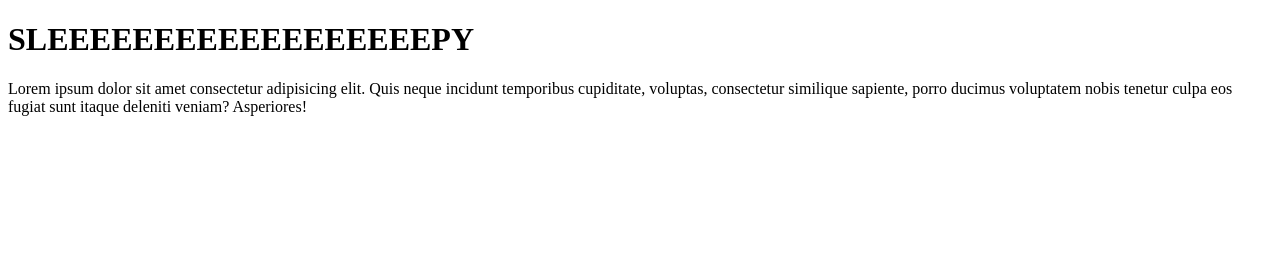
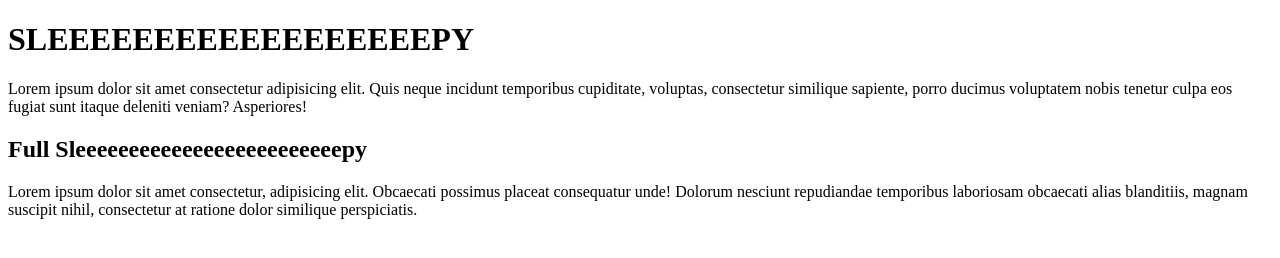
Before and after one commit to Jeeva438/Practicegit, a plain HTML site: page index.html in a window 1280 px wide. Drawn offline with Linux system fonts and the light colour scheme.

Commit message:
pls aayidu

```diff
--- a/index.html
+++ b/index.html
@@ -8,5 +8,7 @@
 <body>
   <h1>SLEEEEEEEEEEEEEEEEEEPY</h1>
   <p>Lorem ipsum dolor sit amet consectetur adipisicing elit. Quis neque incidunt temporibus cupiditate, voluptas, consectetur similique sapiente, porro ducimus voluptatem nobis tenetur culpa eos fugiat sunt itaque deleniti veniam? Asperiores!</p>
+  <h2> Full Sleeeeeeeeeeeeeeeeeeeeeeeeepy</h2>
+  <p>Lorem ipsum dolor sit amet consectetur, adipisicing elit. Obcaecati possimus placeat consequatur unde! Dolorum nesciunt repudiandae temporibus laboriosam obcaecati alias blanditiis, magnam suscipit nihil, consectetur at ratione dolor similique perspiciatis.</p>
 </body>
 </html>
```
